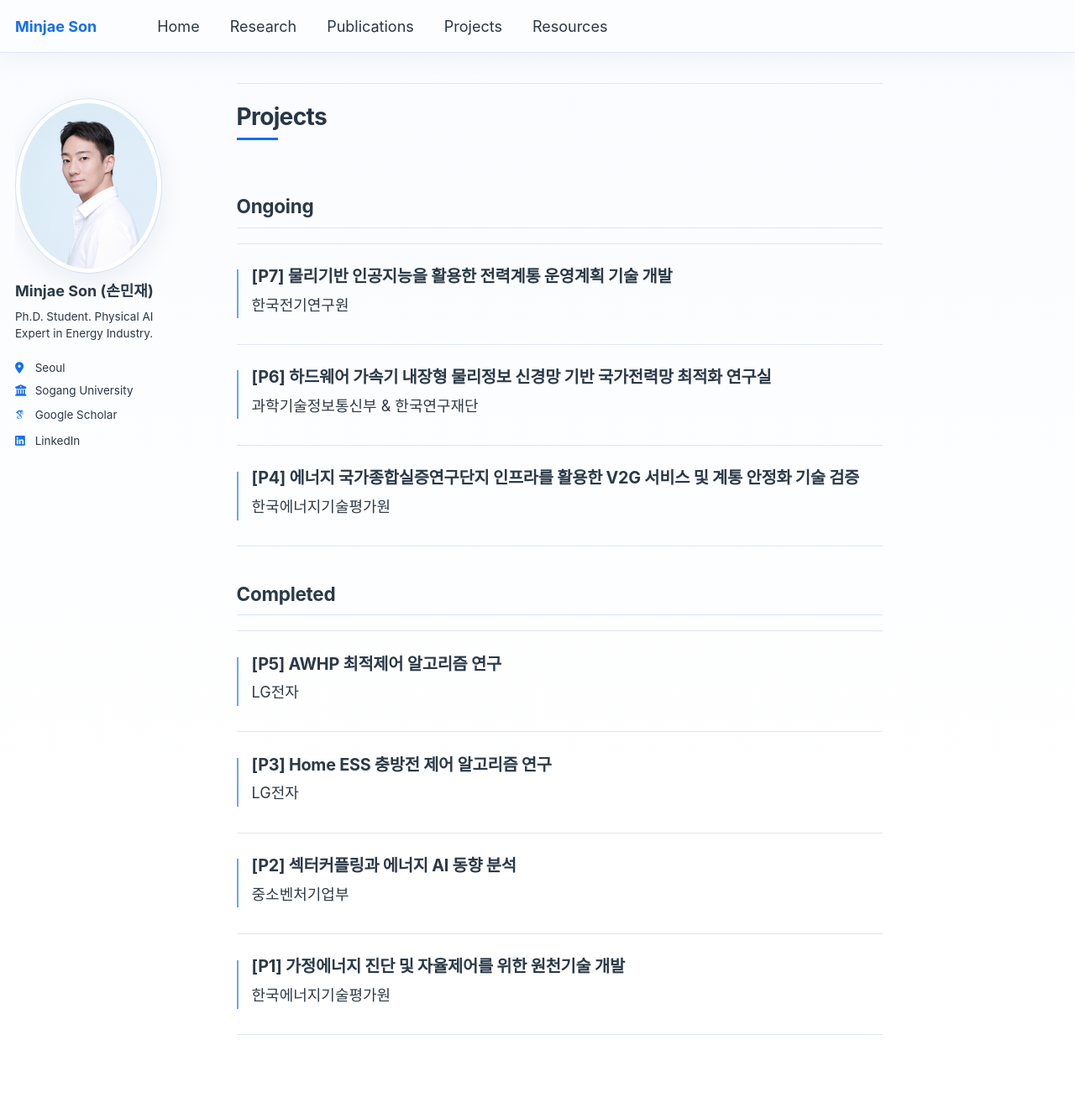
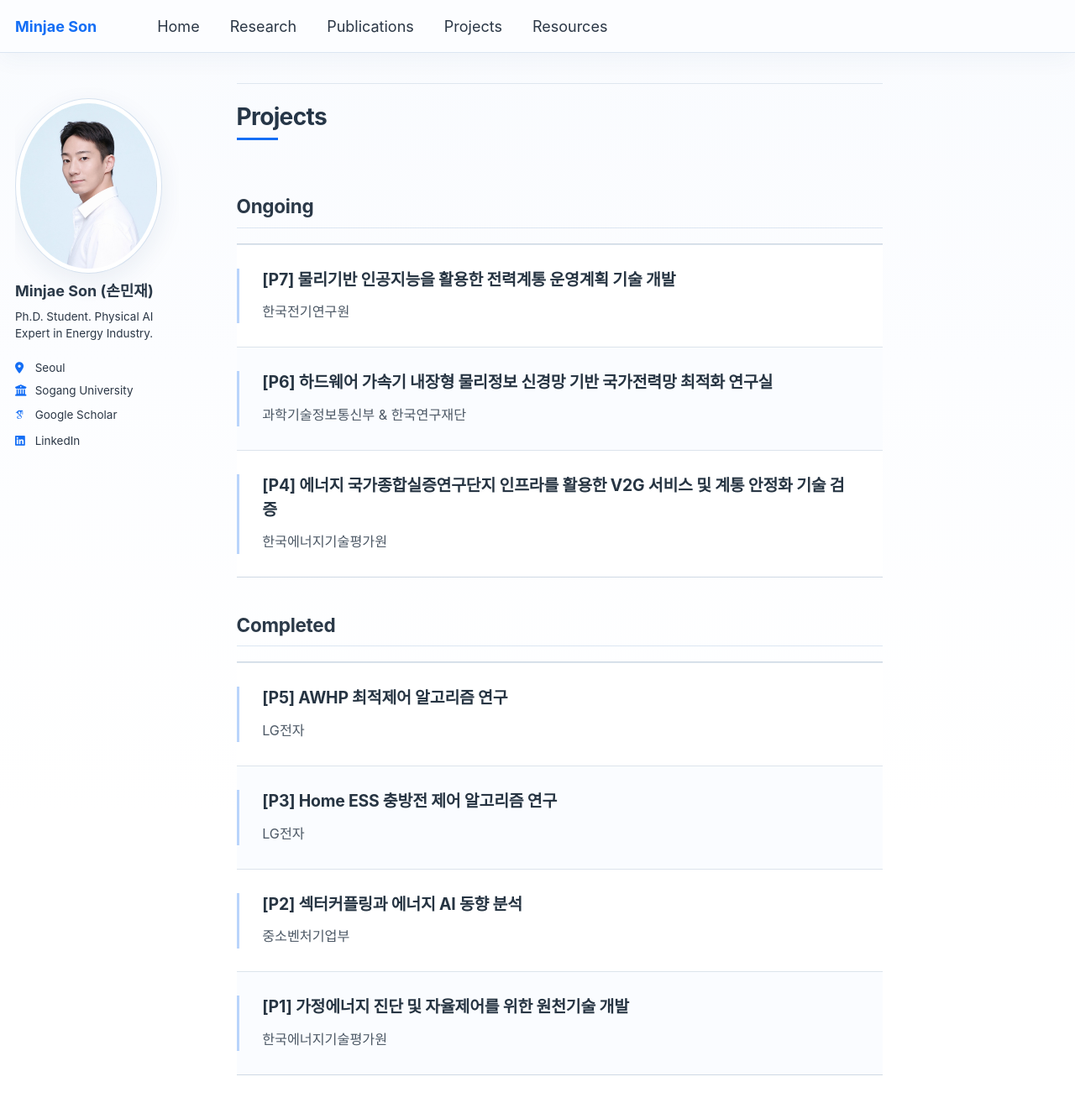
Before and after one commit to powerflow77/powerflow77.github.io, a Jekyll site: the page built from _pages/projects.html, in a window 1280 px wide and 1400 px high. Shown: the top 1320 px of the window at 84% size. Built offline with Jekyll 4.4.1, drawn with Linux system fonts in a browser that asks for light colours; some web fonts are replaced; a script that is not in the unit is left out.

Commit message:
Match Projects to publication list styling

```diff
--- a/_pages/projects.html
+++ b/_pages/projects.html
@@ -7,14 +7,14 @@ author_profile: true
 
 <h2>Ongoing</h2>
 <ul class="publication-list">
-<li id="p7" lang="ko"><h2>[P7] 물리기반 인공지능을 활용한 전력계통 운영계획 기술 개발</h2><p>한국전기연구원</p></li>
-<li id="p6" lang="ko"><h2>[P6] 하드웨어 가속기 내장형 물리정보 신경망 기반 국가전력망 최적화 연구실</h2><p>과학기술정보통신부 &amp; 한국연구재단</p></li>
-<li id="p4" lang="ko"><h2>[P4] 에너지 국가종합실증연구단지 인프라를 활용한 V2G 서비스 및 계통 안정화 기술 검증</h2><p>한국에너지기술평가원</p></li>
+<li id="p7" lang="ko"><div class="project-entry"><h2>[P7] 물리기반 인공지능을 활용한 전력계통 운영계획 기술 개발</h2><p>한국전기연구원</p></div></li>
+<li id="p6" lang="ko"><div class="project-entry"><h2>[P6] 하드웨어 가속기 내장형 물리정보 신경망 기반 국가전력망 최적화 연구실</h2><p>과학기술정보통신부 &amp; 한국연구재단</p></div></li>
+<li id="p4" lang="ko"><div class="project-entry"><h2>[P4] 에너지 국가종합실증연구단지 인프라를 활용한 V2G 서비스 및 계통 안정화 기술 검증</h2><p>한국에너지기술평가원</p></div></li>
 </ul>
 <h2>Completed</h2>
 <ul class="publication-list">
-<li id="p5" lang="ko"><h2>[P5] AWHP 최적제어 알고리즘 연구</h2><p>LG전자</p></li>
-<li id="p3" lang="ko"><h2>[P3] Home ESS 충방전 제어 알고리즘 연구</h2><p>LG전자</p></li>
-<li id="p2" lang="ko"><h2>[P2] 섹터커플링과 에너지 AI 동향 분석</h2><p>중소벤처기업부</p></li>
-<li id="p1" lang="ko"><h2>[P1] 가정에너지 진단 및 자율제어를 위한 원천기술 개발</h2><p>한국에너지기술평가원</p></li>
+<li id="p5" lang="ko"><div class="project-entry"><h2>[P5] AWHP 최적제어 알고리즘 연구</h2><p>LG전자</p></div></li>
+<li id="p3" lang="ko"><div class="project-entry"><h2>[P3] Home ESS 충방전 제어 알고리즘 연구</h2><p>LG전자</p></div></li>
+<li id="p2" lang="ko"><div class="project-entry"><h2>[P2] 섹터커플링과 에너지 AI 동향 분석</h2><p>중소벤처기업부</p></div></li>
+<li id="p1" lang="ko"><div class="project-entry"><h2>[P1] 가정에너지 진단 및 자율제어를 위한 원천기술 개발</h2><p>한국에너지기술평가원</p></div></li>
 </ul>
--- a/assets/css/migration.css
+++ b/assets/css/migration.css
@@ -273,6 +273,51 @@ hr { border-top-color: #dce6f2; }
 .page--publications .publication-self { color: #b33d3d; font-weight: 680; }
 .page--publications .publication-citation-separator { color: #8995a2; }
 .page--publications .publication-meta { color: #667687; font-weight: 600; }
+.page--projects .page__content .publication-list {
+  margin: 1rem 0 2.35rem;
+  padding: 0;
+  border-top: 1px solid #cfd9e4;
+  border-bottom: 1px solid #cfd9e4;
+  list-style: none;
+}
+.page--projects .publication-list > li {
+  position: relative;
+  margin: 0;
+  padding: 0;
+  border-bottom: 1px solid #dce4ec;
+  background: #fff;
+}
+.page--projects .publication-list > li:nth-child(even) { background: #fafcff; }
+.page--projects .publication-list > li:last-child { border-bottom: 0; }
+.page--projects .publication-list > li::before {
+  position: absolute;
+  top: 1.55rem;
+  bottom: 1.55rem;
+  left: 0;
+  width: 3px;
+  background: #b9d4fb;
+  content: "";
+  transition: background-color .18s ease;
+}
+.page--projects .publication-list > li:hover { background: #f7faff; }
+.page--projects .publication-list > li:hover::before { background: #146ef5; }
+.page--projects .project-entry { padding: 1.5rem clamp(1rem, 2.7vw, 1.7rem) 1.55rem; }
+.page--projects .publication-list h2 {
+  margin: 0 0 .6rem;
+  padding: 0;
+  border: 0;
+  color: #263442;
+  font-size: 1.08em;
+  font-weight: 680;
+  line-height: 1.48;
+  letter-spacing: -.012em;
+}
+.page--projects .publication-list p {
+  margin: 0;
+  color: #4d5966;
+  font-size: .9em;
+  line-height: 1.68;
+}
 .source-note { font-size: .8em; margin-top: 3em; }
 .original-art { display: block; width: 100%; height: auto; margin: 1.5em 0; }
 .research-banner { width: 100%; max-height: 230px; object-fit: cover; margin: 1em 0 1.5em; }
@@ -307,6 +352,11 @@ a:focus-visible, button:focus-visible { outline: 2px solid #146ef5; outline-offs
   .page--publications .publication-entry { padding: 1.18rem .95rem 1.25rem; }
   .page--publications .publication-list h2 { margin-bottom: .5rem; font-size: 1em; line-height: 1.46; }
   .page--publications .publication-citation { font-size: .88em; line-height: 1.62; }
+  .page--projects .page__content .publication-list { margin: .85rem 0 2rem; }
+  .page--projects .publication-list > li::before { top: 1.25rem; bottom: 1.25rem; }
+  .page--projects .project-entry { padding: 1.18rem .95rem 1.25rem; }
+  .page--projects .publication-list h2 { margin-bottom: .5rem; font-size: 1em; line-height: 1.46; }
+  .page--projects .publication-list p { font-size: .88em; line-height: 1.62; }
   .home-hero { min-height: max(34rem, calc(100svh - 70px)); }
   .home-hero::before { background-size: 28px 28px; -webkit-mask-image: linear-gradient(110deg, transparent 10%, #000 100%); mask-image: linear-gradient(110deg, transparent 10%, #000 100%); }
   .home-hero__inner { display: block; padding: 3.75rem 1.5rem 3rem; }
```
